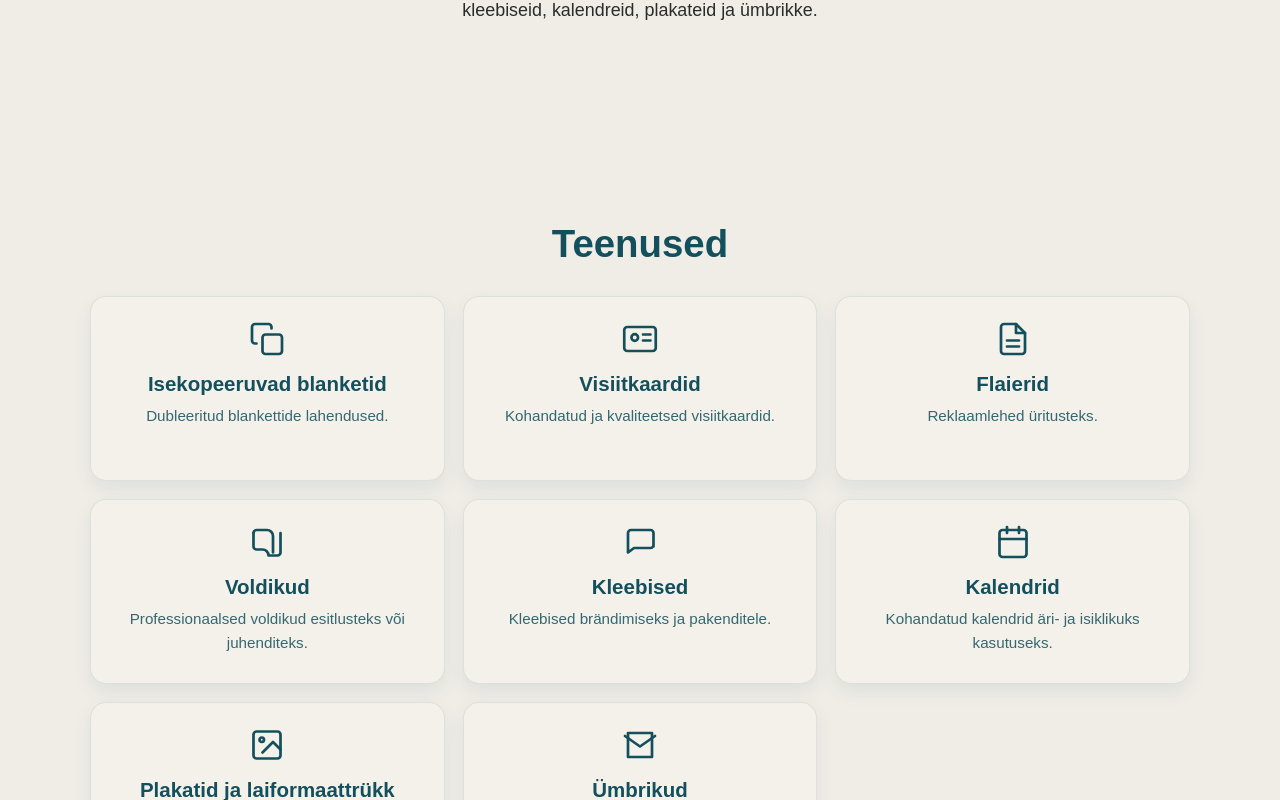
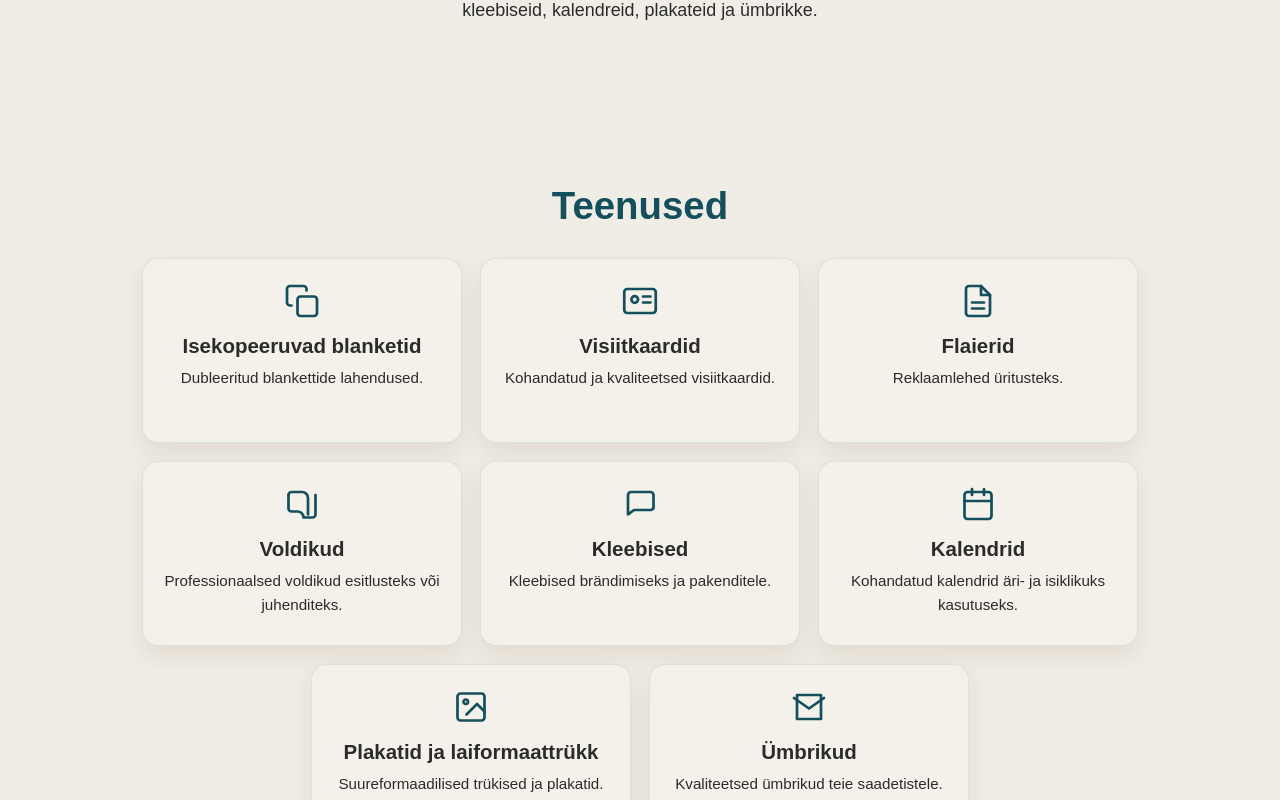
Before and after one commit to KatharinaMat/primastella-printing-house, a Nuxt app: page / in a window 1280 px wide. Shown: the part 860-1660 px from the top of the page. Built offline with nearby package versions, Linux system fonts and the light colour scheme; a web font is replaced by a local one.

Commit message:
services section ui fix

```diff
--- a/app/assets/css/contact.css
+++ b/app/assets/css/contact.css
@@ -89,7 +89,7 @@
 
 .contact-form button:hover {
   transform: translateY(-1px);
-  box-shadow: 0 10px 24px rgba(19, 79, 92, 0.18);
+  box-shadow: 0 14px 30px rgba(140, 100, 50, 0.15);
   background: #0f3f49;
 }
 
--- a/app/assets/css/services.css
+++ b/app/assets/css/services.css
@@ -41,7 +41,7 @@
 
   background: var(--color-cream-soft);
   border: 1px solid rgba(19, 79, 92, 0.1);
-  box-shadow: 0 8px 18px rgba(19, 79, 92, 0.08);
+  box-shadow: 0 10px 22px rgba(120, 90, 40, 0.12);
 
   transition:
     transform 0.22s ease,
@@ -71,14 +71,14 @@
   margin: 0 0 8px;
   font-size: 1.2rem;
   line-height: 1.25;
-  color: var(--color-teal);
+  color: #2b2b2b;
 }
 
 .service-description {
   margin: 0;
   font-size: 0.95rem;
   line-height: 1.55;
-  color: rgba(19, 79, 92, 0.85);
+  color: #2b2b2b;
 }
 
 /* hover only for devices that support it */
@@ -86,7 +86,7 @@
 @media (hover: hover) and (pointer: fine) {
   .service-card:hover {
     transform: translateY(-4px) scale(1.01);
-    box-shadow: 0 12px 24px rgba(19, 79, 92, 0.12);
+    box-shadow: 0 14px 30px rgba(140, 100, 50, 0.15);
     border-color: rgba(19, 79, 92, 0.18);
   }
 }
@@ -102,7 +102,7 @@
 
 @media (min-width: 860px) {
   .services-section {
-    padding: 88px 20px;
+    padding: 50px 20px;
   }
 
   .services-title {
@@ -111,11 +111,16 @@
   }
 
   .services-grid {
-    grid-template-columns: repeat(3, 1fr);
+    display: flex;
+    flex-wrap: wrap;
+    justify-content: center;
     gap: 18px;
   }
 
   .service-card {
+    flex: 0 0 calc((100% - 36px) / 3);
+    max-width: 320px;
+
     padding: 24px 20px;
     min-height: 185px;
   }
```
